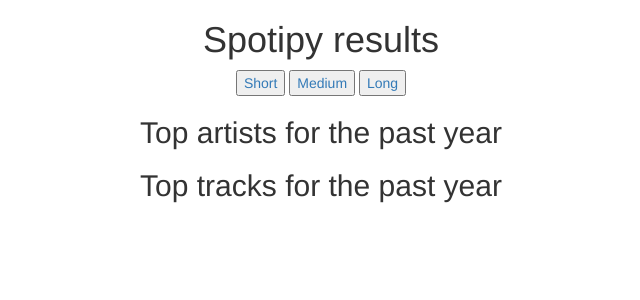
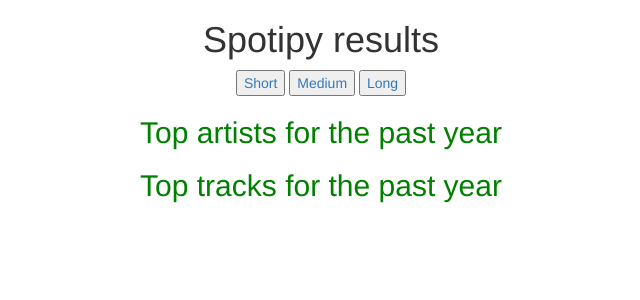
Before and after one commit to virenkhandal/spotipy, a Flask app: page /long/ in a window 1280 px wide. Shown: the top 300 px of the page, without its empty margins (319-959 px from the left). Run offline with Flask 2, Linux system fonts and the light colour scheme; data that the repository does not hold is empty; some libraries are stand-ins or nearby versions.

Commit message:
added styling to headers

```diff
--- a/static/results.css
+++ b/static/results.css
@@ -1,7 +1,10 @@
 section{
     text-align: center;
 }
-
+h2 {
+    color: green;
+    font-weight: 2;
+}
 .artist{
     display: flex;
     margin: auto;
```
